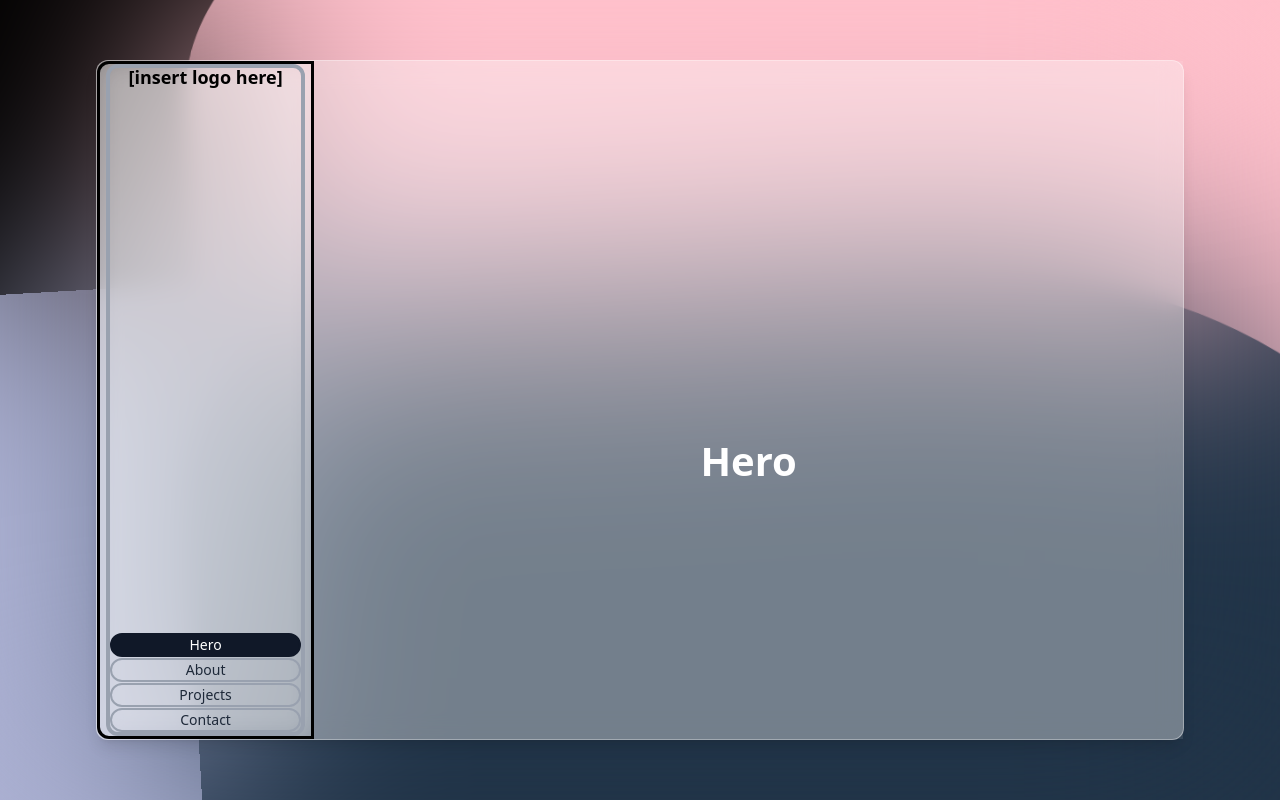
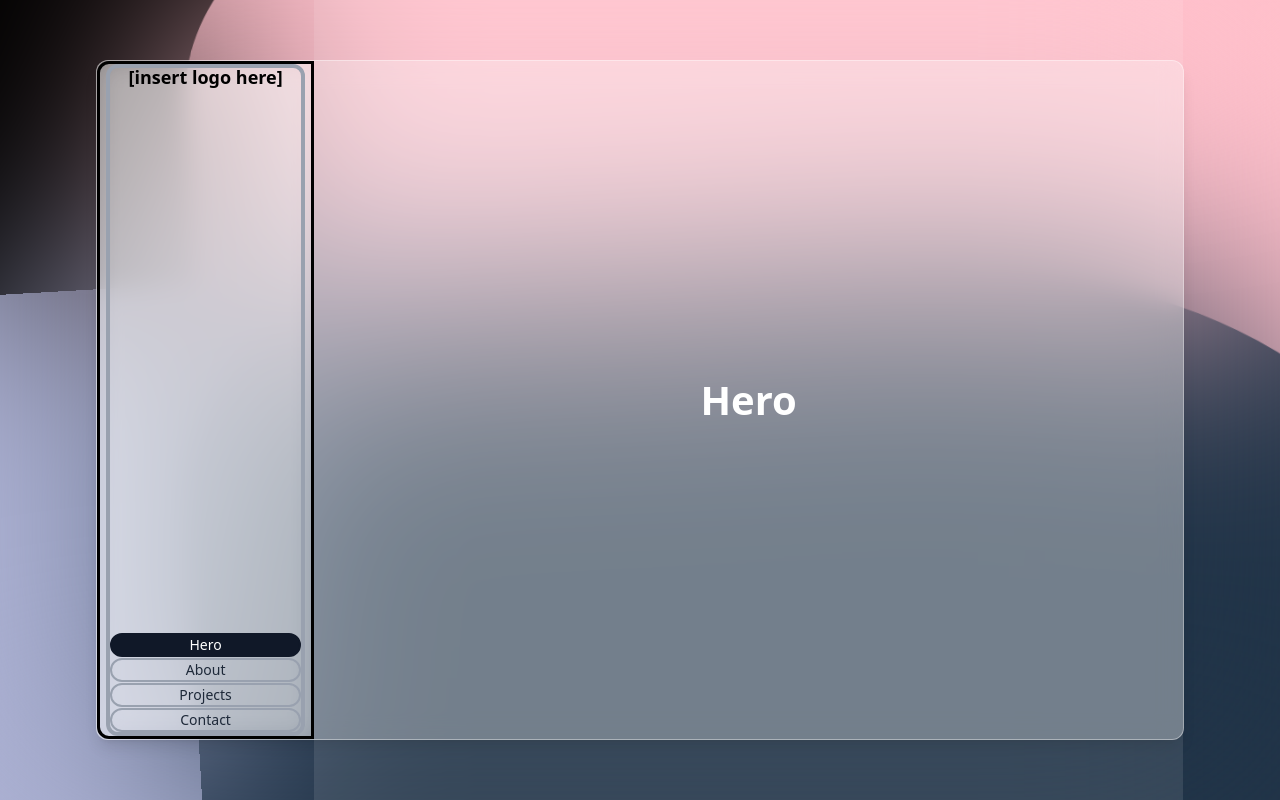
Before and after one commit to haylietan/haylie-portfolio-2025, a Next.js app: page / in a window 1280 px wide. Built offline with nearby package versions, Linux system fonts and the light colour scheme.

Commit message:
Corrected centering

```diff
--- a/src/app/(pages)/_components/EmblaCarousel.tsx
+++ b/src/app/(pages)/_components/EmblaCarousel.tsx
@@ -1,4 +1,3 @@
-// EmblaCarousel.tsx
 'use client';
 
 import type { EmblaCarouselType } from 'embla-carousel';
@@ -35,11 +34,13 @@ export default function EmblaCarousel({ onInit, onSelect }: EmblaCarouselProps)
   }, [emblaApi, onInit, handleSelect]);
 
   return (
-    <div className="h-full w-full">
+    <div className="h-screen w-full">
       <div className="overflow-hidden h-full" ref={emblaRef}>
         <div className="flex flex-col h-full">
           {SLIDES.map((slide, index) => (
-            <EmblaSlide key={index} title={slide.title} color={slide.color} />
+            <div key={index} className="h-screen flex-shrink-0">
+              <EmblaSlide title={slide.title} color={slide.color} />
+            </div>
           ))}
         </div>
       </div>
--- a/src/app/page.tsx
+++ b/src/app/page.tsx
@@ -31,7 +31,7 @@ export default function Page() {
 
           {/* Sidebar with nav */}
           <div className="w-1/5 h-full bg-white/20 backdrop-blur-md flex flex-col items-center justify-between p-6 rounded-l-xl border-3">
-            <div className="h-screen p-10 m-10 flex flex-col justify-between border-4 border-gray-400 rounded-xl">
+            <div className="h-screen pt-16 pb-16 px-10 m-10 flex flex-col justify-between border-4 border-gray-400 rounded-xl">
               <p className="text-xl font-semibold">[insert logo here]</p>
               <div className="space-y-2">
                 {SLIDES.map((slide, index) => (
```
